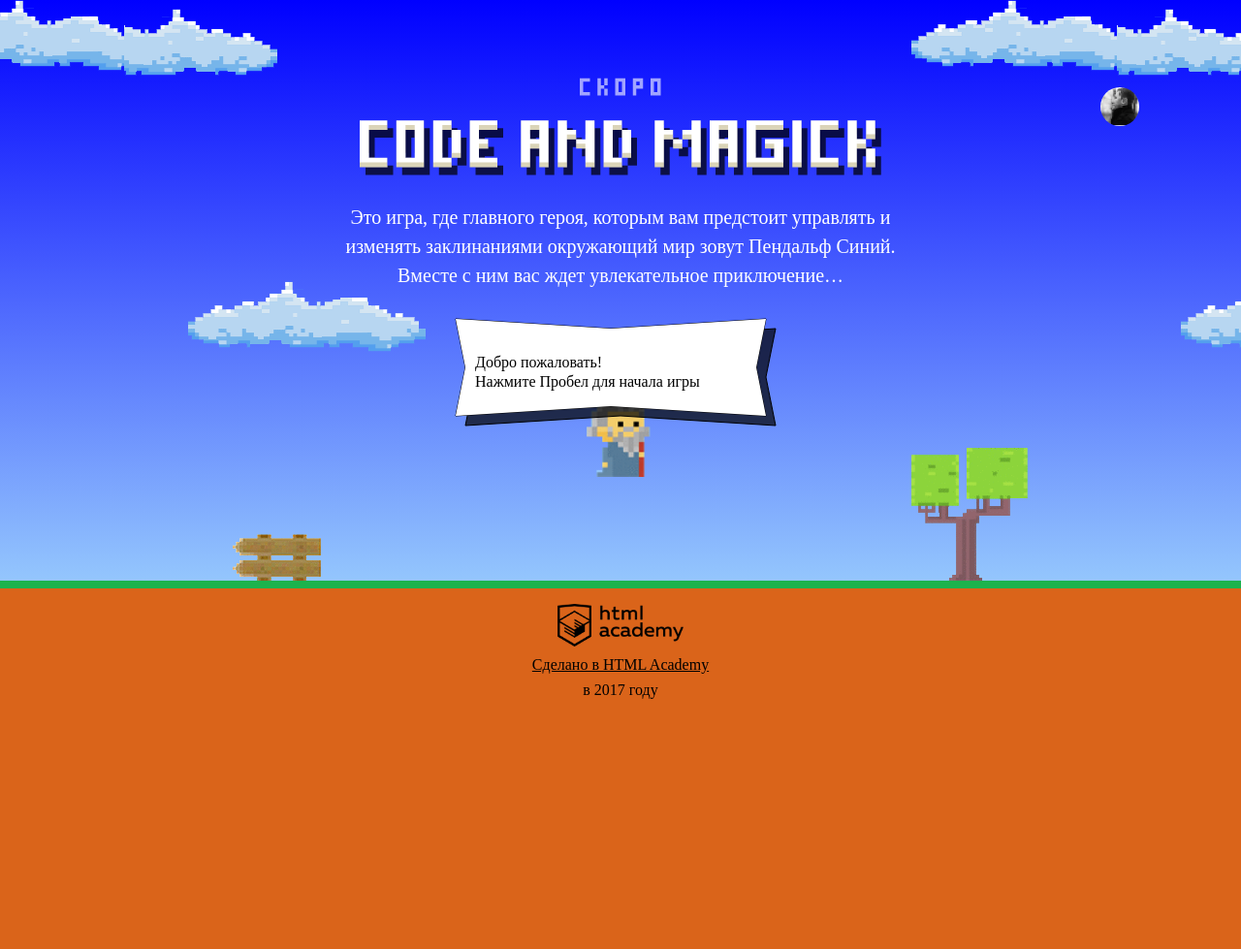
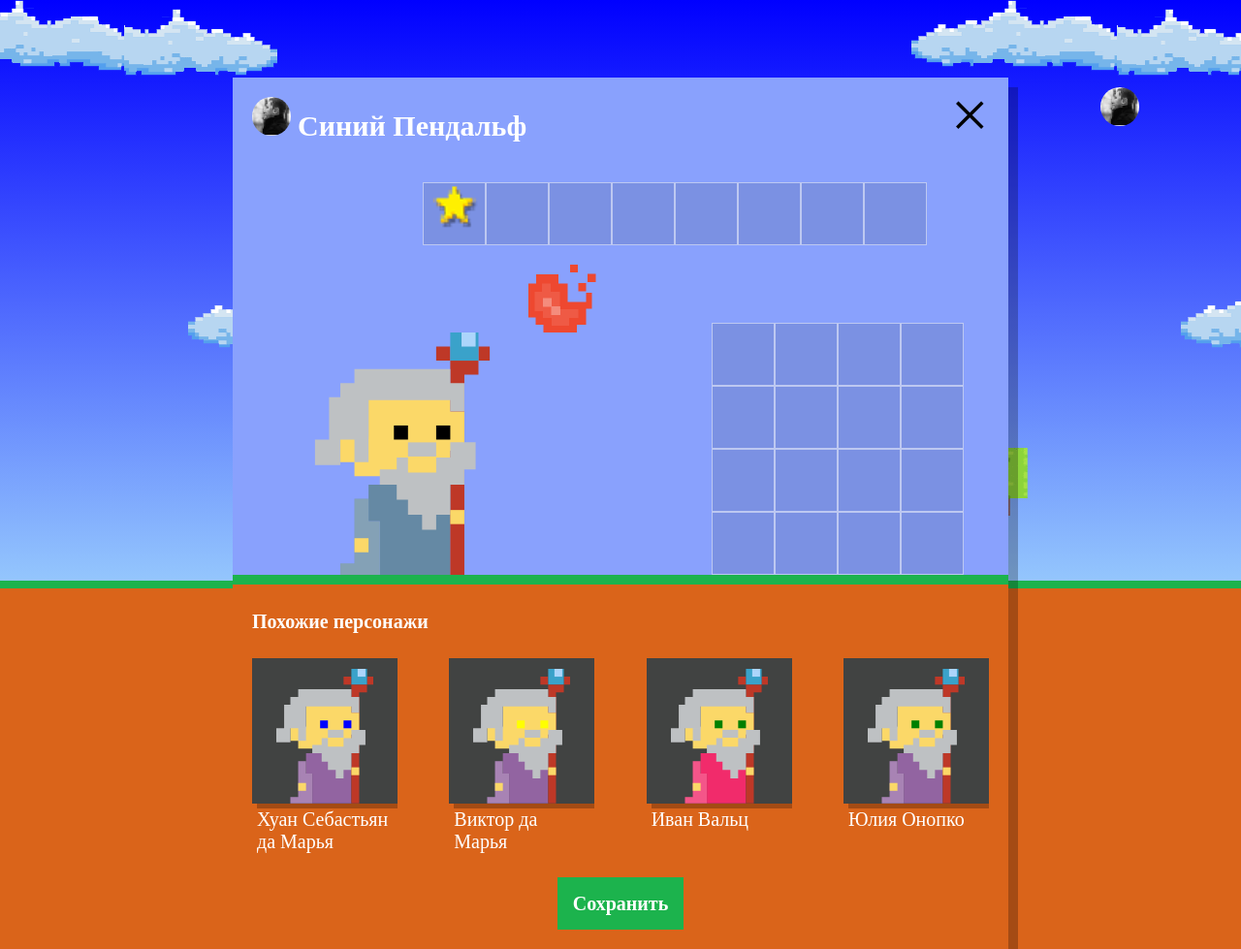
Before and after one commit to Makaratel/619819-code-and-magick-17, a website: page index.html in a window 1280 px wide. Shown: the whole page at 97% size. Before the commit the page ends 800 px from the top, so only its background shows below. Drawn offline with Linux system fonts and the light colour scheme; a web font is replaced by a local one.

Commit message:
Create wizards

```diff
--- a/index.html
+++ b/index.html
@@ -202,8 +202,11 @@
     return height * 0.33;
   }
 </script>
+
 <script src="js/stat.js"></script>
+
+<script src="js/setup.js"></script>
+
 <script src="js/game.js"></script>
-
 </body>
 </html>
--- /dev/null
+++ b/js/setup.js
@@ -0,0 +1,52 @@
+'use strict';
+
+var WIZARD_FIRSTNAMES = ['Иван', 'Хуан Себастьян', 'Мария', 'Кристоф', 'Виктор', 'Юлия', 'Люпита', 'Вашингтон'];
+var WIZARD_SURNAMES = ['да Марья', 'Верон', 'Мирабелла', 'Вальц', 'Онопко', 'Топольницкая', 'Нионго', 'Ирвинг'];
+var COAT_COLORS = ['rgb(101, 137, 164)', 'rgb(241, 43, 107)', 'rgb(146, 100, 161)', 'rgb(56, 159, 117)', 'rgb(215, 210, 55)', 'rgb(0, 0, 0)'];
+var EYES_COLORS = ['black', 'red', 'blue', 'yellow', 'green'];
+
+var userDialog = document.querySelector('.setup');
+userDialog.classList.remove('hidden');
+
+var similarListElement = userDialog.querySelector('.setup-similar-list');
+var similarWizardTemplate = document.querySelector('#similar-wizard-template').content.querySelector('.setup-similar-item');
+var wizards = [];
+
+var getRandomNumber = function (min, max) {
+  return Math.floor(Math.random() * (max - min)) + min;
+}
+
+var getRandomWizard = function () {
+  for (var i = 0; i < 4; i++) {
+    var wizardName = WIZARD_FIRSTNAMES[getRandomNumber(0, WIZARD_FIRSTNAMES.length)] + ' ' + WIZARD_SURNAMES[getRandomNumber(0, WIZARD_SURNAMES.length)];
+    var wizardCoatColor = COAT_COLORS[getRandomNumber(0, COAT_COLORS.length)];
+    var wizardEyesColor = EYES_COLORS[getRandomNumber(0, EYES_COLORS.length)];
+
+    var wizard = {
+      name: wizardName,
+      coatColor: wizardCoatColor,
+      eyesColor: wizardEyesColor
+    }
+    wizards.push(wizard);
+  }
+  return wizards;
+}
+
+
+var renderWizard = function (wizard) {
+  var wizardElement = similarWizardTemplate.cloneNode(true);
+  wizardElement.querySelector('.setup-similar-label').textContent = wizard.name;
+  wizardElement.querySelector('.wizard-coat').style.fill = wizard.coatColor;
+  wizardElement.querySelector('.wizard-eyes').style.fill = wizard.eyesColor;
+  return wizardElement;
+}
+
+getRandomWizard();
+var fragment = document.createDocumentFragment();
+
+for (var i = 0; i < wizards.length; i++) {
+  fragment.appendChild(renderWizard(wizards[i]));
+}
+
+similarListElement.appendChild(fragment);
+userDialog.querySelector('.setup-similar').classList.remove('hidden');
```
